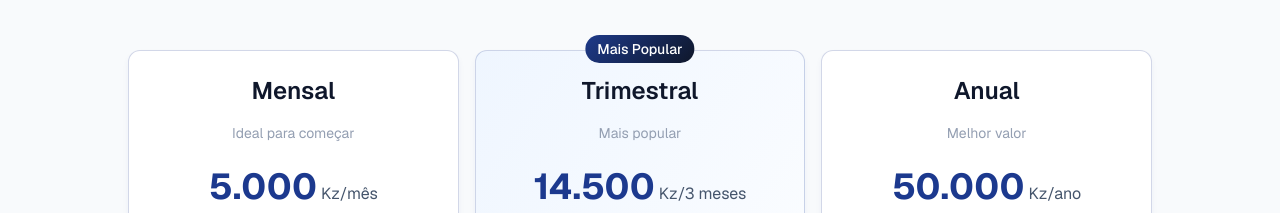
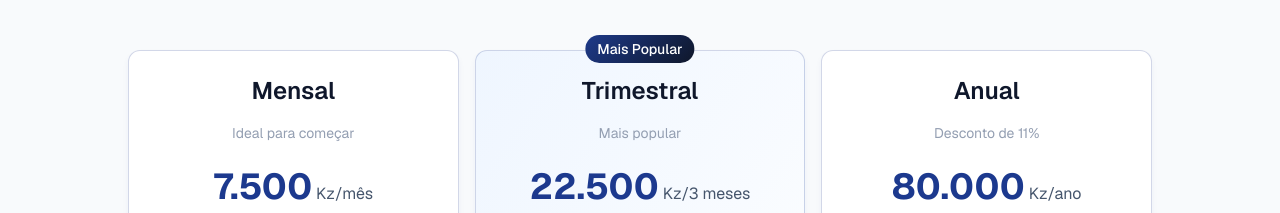
Before and after one commit to devangolano/treinix, a Next.js app: page / in a window 1280 px wide. Shown: the part 1464-1677 px from the top of the page. Built offline with nearby package versions, Linux system fonts and the light colour scheme; no server answers.

Commit message:
mudanças na home

```diff
--- a/components/pricing-section.tsx
+++ b/components/pricing-section.tsx
@@ -6,7 +6,7 @@
 const plans = [
   {
     name: "Mensal",
-    price: "5.000",
+    price: "7.500",
     period: "mês",
     description: "Ideal para começar",
     features: [
@@ -20,7 +20,7 @@
   },
   {
     name: "Trimestral",
-    price: "14.500",
+    price: "22.500",
     period: "3 meses",
     description: "Mais popular",
     popular: true,
@@ -35,9 +35,9 @@
   },
   {
     name: "Anual",
-    price: "50.000",
+    price: "80.000",
     period: "ano",
-    description: "Melhor valor",
+    description: "Desconto de 11%",
     features: [
       "Alunos ilimitados",
       "Formações ilimitadas",
```
